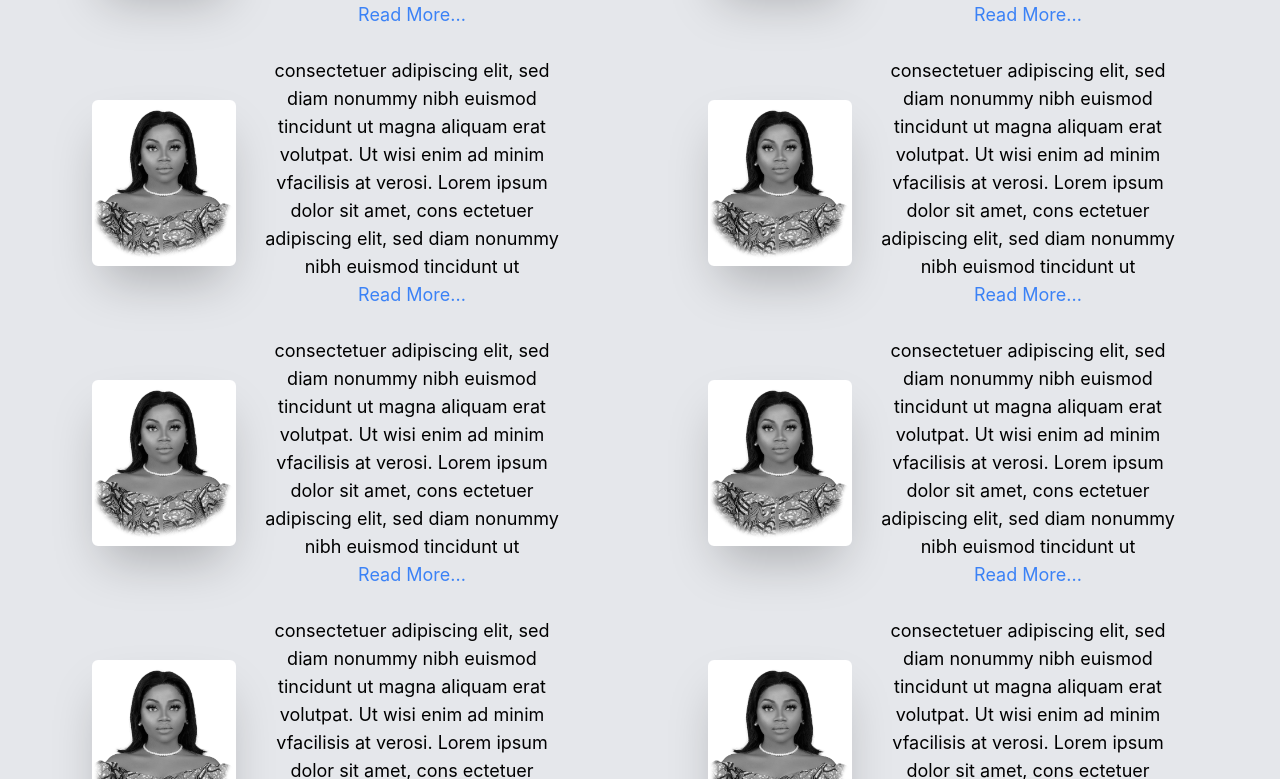
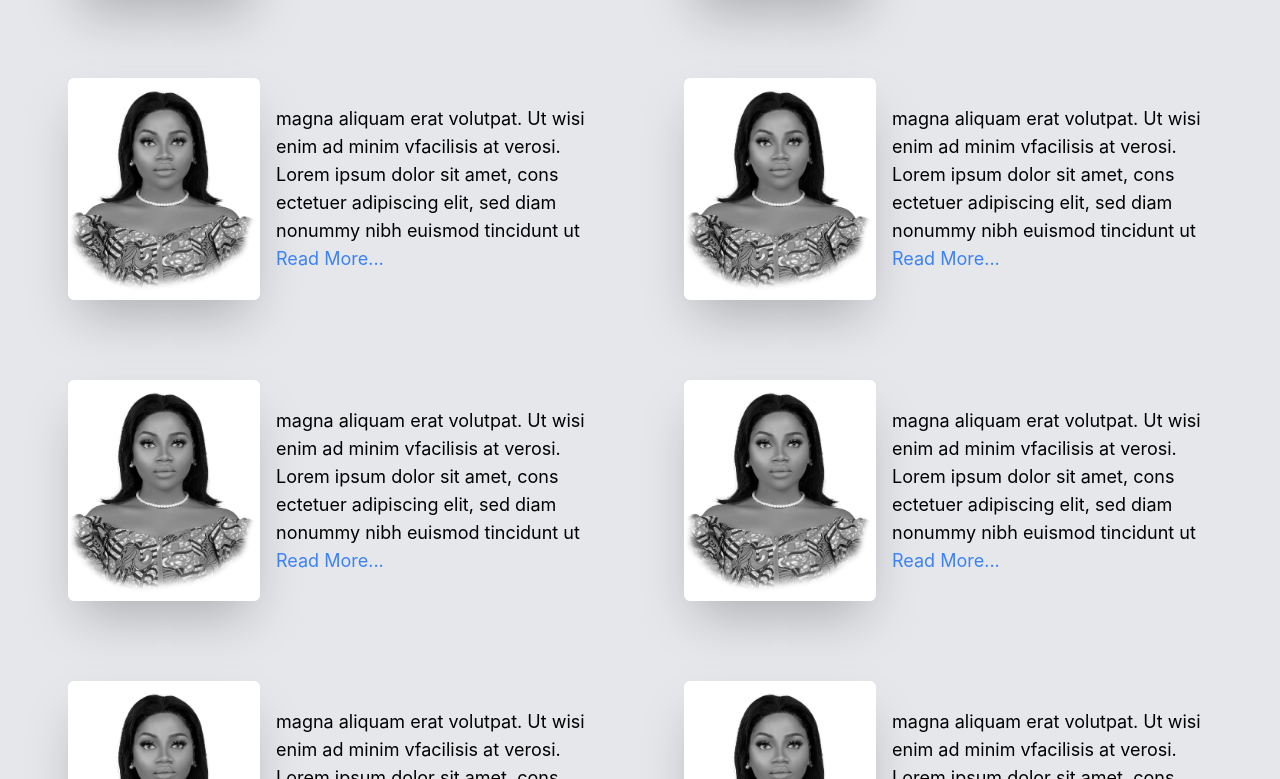
Before and after one commit to Bobbyjsx/ada, a React (Create React App) app: page /blog in a window 1280 px wide. Shown: the part 461-1240 px from the top of the page. Built offline with nearby package versions, Linux system fonts and the light colour scheme.

Commit message:
fix: slow load

```diff
--- a/src/App.jsx
+++ b/src/App.jsx
@@ -13,10 +13,10 @@ function App() {
     <BrowserRouter>
       <Routes>
         <Route path="/" element={<Homepage />} />
-        <Route path="/About" element={<About />} />
-        <Route path="/Blog" element={<Blog />} />
-        <Route path="/Portfolio" element={<Portfolio />} />
-        <Route path="/Contact" element={<Contact />} />
+        <Route path="/about" element={<About />} />
+        <Route path="/blog" element={<Blog />} />
+        <Route path="/portfolio" element={<Portfolio />} />
+        <Route path="/contact" element={<Contact />} />
       </Routes>
     </BrowserRouter>
   );
--- a/src/components/Blogcard.jsx
+++ b/src/components/Blogcard.jsx
@@ -7,15 +7,15 @@ function Blogcard(props) {
   return (
     <a
       href={props.link}
-      className="flex flex-row justify-center items-center gap-4 mx-auto sm:p-0 sm:hover:shadow-2xl py-4 ">
+      className="flex flex-row justify-center items-center gap-4 mx-auto sm:p-0 sm:hover:shadow-lg py-4 ">
       <img
         loading="lazy"
         src={props.img}
         alt="me"
-        className="sm:w-44 sm:hover:w-48 w-36 hover:w-40 duration-500 my-auto border-2 border-white bg-white rounded-md shadow-2xl"
+        className="w-48  my-auto border-2 border-white bg-white rounded-md shadow-2xl"
       />
       <div>
-        <p className="sm:w-80 sm:text-center text-left flex flex-col sm:flex-row sm:text-lg text-sm sm:block">
+        <p className="sm:w-80  text-left flex flex-col sm:flex-row sm:text-lg text-sm sm:block">
           {props.details}{" "}
           <span>
             {" "}
@@ -25,7 +25,7 @@ function Blogcard(props) {
           </span>
         </p>
         <div className="sm:flex flex-col hidden w-3/4 ">
-          <p className="sm:w-3/4 w-[90%] text-center mx-auto my-auto text-sm">{props.details}</p>
+          <p className="sm:w-3/4 w-[50%] text-center mx-auto  text-sm">{props.details}</p>
           <a
             className="text-blue-500 hover:text-blue-600 my-auto border-b-2 border-gray-100 pb-3"
             href={props.link}>
--- a/src/components/Portfoliocards.jsx
+++ b/src/components/Portfoliocards.jsx
@@ -6,12 +6,12 @@ import React from "react";
 function Portfoliocards(props) {
   return (
     <div className="flex flex-col gap-11">
-      <div className="flex flex-col justify-center items-center sm:gap-0  sm:w-72 mx-auto swm:p-0 px-6 ">
+      <div className="flex flex-col justify-center items-center sm:gap-3  sm:w-72 mx-auto sw:p-0 px-6 ">
         <img
           loading="lazy"
           src={props.img}
           alt="me"
-          className="w-3/4 hover:w-80% duration-500 my-auto border-2 border-white bg-white rounded-md shadow-2xl"
+          className="w-3/4 my-auto border-2 border-white bg-white rounded-md shadow-2xl "
         />
         <p className="sm:w-75%  text-center my-auto hidden sm:block ">{props.details}</p>
         <a className="text-blue-500 hover:text-blue-600 my-auto hidden sm:block" href={props.link}>
--- a/src/components/Skills.jsx
+++ b/src/components/Skills.jsx
@@ -12,9 +12,9 @@ import eplat from "../assets/ePlat.png";
 
 export default function skills() {
   return (
-    <div className="gap-5 sm:gap-12 mx-auto flex flex-row !flex-wrap ">
-      <div className="sm:w-[128px] sm:h-32 h-24  bg-white rounded-lg flex flex-col gap-1 sm:gap-2 justify-center items-center py-1 shadow-lg">
-        <h1 className="flex flex-col text-center font-bold leading-[14px] sm:text-sm text-xs sm:w-24 flex-wrap  w-[89px]">
+    <div className="gap-5 sm:gap-12 mx-auto flex flex-row !flex-wrap w-87% sm:w-auto overflow-scroll">
+      <div className="sm:w-128 sm:h-32 h-24 bg-white rounded-lg flex flex-col gap-1 sm:gap-2 justify-center items-center py-1 ">
+        <h1 className="flex flex-col text-center font-bold leading-[14px] sm:text-sm text-xs sm:w-24 flex-wrap  w-89">
           Growth Hacking
         </h1>
         <img loading="lazy" src={hack} alt="" className="w-7 sm:w-7" />
--- a/src/components/Tools.jsx
+++ b/src/components/Tools.jsx
@@ -14,7 +14,7 @@ import eplat from "../assets/ePlat.png";
 
 function tools() {
   return (
-    <div className="sm:gap-12  gap-5 flex flex-row flex-wrap flex-shrink">
+    <div className="sm:gap-12  gap-5 flex flex-row flex-wrap flex-shrink w-83% sm:w-auto mx-auto">
       <div className="sm:w-128 sm:h-32 h-24  bg-white rounded-lg flex flex-col gap-1 sm:gap-2 justify-center items-center py-1 shadow-lg">
         <h1 className="flex flex-col text-center font-bold leading-14 sm:text-sm text-xs sm:w-24 flex-wrap w-14">
           Google Suite
--- a/src/pages/Blog.jsx
+++ b/src/pages/Blog.jsx
@@ -11,11 +11,10 @@ function Blog() {
       <div className="py-14  px-6  gap-5 flex flex-col">
         <h1 className="text-yellow-600 font-sans font-bold text-4xl my-7">Blog</h1>
 
-        <div className="flex flex-row flex-wrap sm:w-full mx-auto gap-y-7">
+        <div className="flex flex-row flex-wrap sm:w-full mx-auto gap-y-3 sm:gap-y-20">
           <Blogcard
             img={ada}
-            details="consectetuer adipiscing elit, sed diam
-                      nonummy nibh euismod tincidunt ut
+            details="
                       magna aliquam erat
                       volutpat. Ut wisi enim ad minim
                       vfacilisis at verosi.
@@ -27,8 +26,7 @@ function Blog() {
           />
           <Blogcard
             img={ada}
-            details="consectetuer adipiscing elit, sed diam
-                      nonummy nibh euismod tincidunt ut
+            details="
                       magna aliquam erat
                       volutpat. Ut wisi enim ad minim
                       vfacilisis at verosi.
@@ -40,8 +38,7 @@ function Blog() {
           />
           <Blogcard
             img={ada}
-            details="consectetuer adipiscing elit, sed diam
-                      nonummy nibh euismod tincidunt ut
+            details="
                       magna aliquam erat
                       volutpat. Ut wisi enim ad minim
                       vfacilisis at verosi.
@@ -53,8 +50,7 @@ function Blog() {
           />
           <Blogcard
             img={ada}
-            details="consectetuer adipiscing elit, sed diam
-                      nonummy nibh euismod tincidunt ut
+            details="
                       magna aliquam erat
                       volutpat. Ut wisi enim ad minim
                       vfacilisis at verosi.
@@ -66,8 +62,7 @@ function Blog() {
           />
           <Blogcard
             img={ada}
-            details="consectetuer adipiscing elit, sed diam
-                      nonummy nibh euismod tincidunt ut
+            details="
                       magna aliquam erat
                       volutpat. Ut wisi enim ad minim
                       vfacilisis at verosi.
@@ -79,8 +74,7 @@ function Blog() {
           />
           <Blogcard
             img={ada}
-            details="consectetuer adipiscing elit, sed diam
-                      nonummy nibh euismod tincidunt ut
+            details="
                       magna aliquam erat
                       volutpat. Ut wisi enim ad minim
                       vfacilisis at verosi.
@@ -92,8 +86,7 @@ function Blog() {
           />
           <Blogcard
             img={ada}
-            details="consectetuer adipiscing elit, sed diam
-                      nonummy nibh euismod tincidunt ut
+            details="
                       magna aliquam erat
                       volutpat. Ut wisi enim ad minim
                       vfacilisis at verosi.
@@ -105,8 +98,7 @@ function Blog() {
           />
           <Blogcard
             img={ada}
-            details="consectetuer adipiscing elit, sed diam
-                      nonummy nibh euismod tincidunt ut
+            details="
                       magna aliquam erat
                       volutpat. Ut wisi enim ad minim
                       vfacilisis at verosi.
--- a/src/pages/Portfolio.jsx
+++ b/src/pages/Portfolio.jsx
@@ -11,7 +11,7 @@ function Portfolio() {
       <div className="py-14 pdd px-14   gap-11 flex flex-col">
         <h1 className="text-yellow-600 font-sans font-bold text-4xl my-7">PORTFOLIO</h1>
 
-        <div className="flex flex-row flex-wrap sm:w-72% mx-auto gap-y-4">
+        <div className="flex flex-row flex-wrap sm:w-full items-center justify-center gap-y-16">
           <Portfoliocards
             img={ada}
             details="Lorem ipsum dolor sit amet, consectetuer adipiscing elit, sed diam nonummy nibh euismod "
--- a/tailwind.config.js
+++ b/tailwind.config.js
@@ -10,12 +10,16 @@ module.exports = {
       height: {
         495: "495px",
         200: "200px",
+        "90%": "90%",
         "10px": "10px",
       },
       width: {
         495: "495px",
         "72%": "72%",
         "80%": "80%",
+        89: "89px",
+        "87%": "87%",
+        "83%": "83%",
         "75%": "75%",
         "90%": "90%",
         657: "657px",
```
Also changed, not shown: src/components/St.jsx (+5 -5 lines), src/pages/About.jsx (+32 -19 lines), src/pages/Contact.jsx (+6 -6 lines), src/pages/Homepage.jsx (+6 -6 lines).
